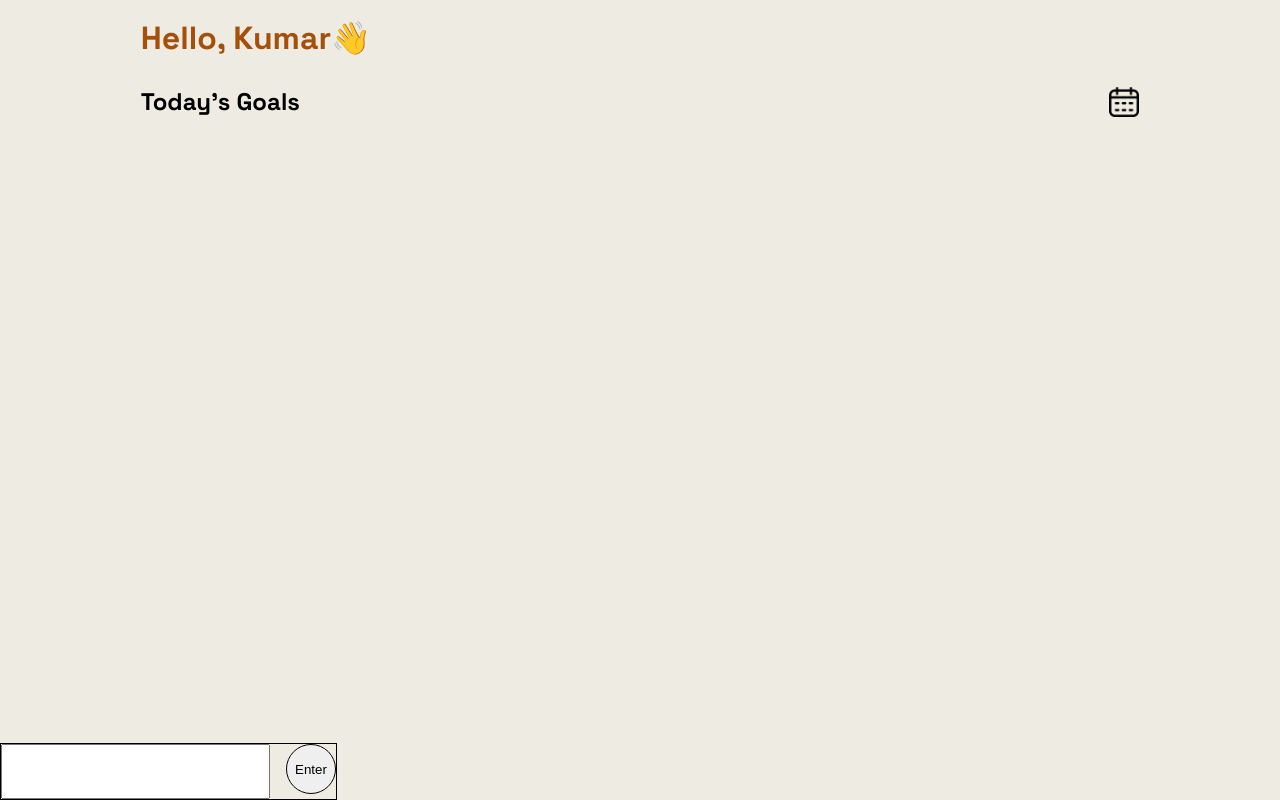
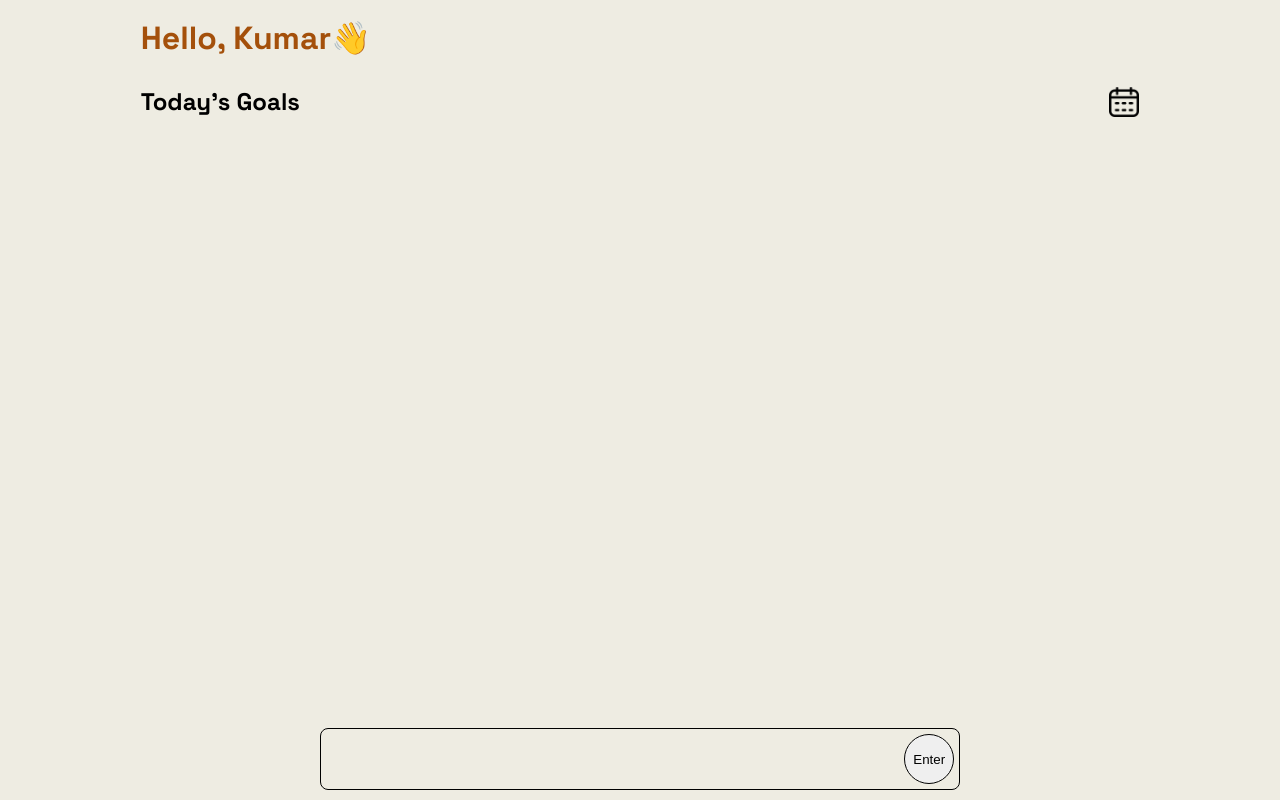
Before and after one commit to k-gourav/trackbit-habit-tracker, a React (Vite) app: page / in a window 1280 px wide. Built offline with nearby package versions, Linux system fonts and the light colour scheme.

Commit message:
Update Components

```diff
--- a/src/App.css
+++ b/src/App.css
@@ -45,7 +45,9 @@
   align-items: center;
   height: 60vh;
   overflow-y: scroll;
-
+}
+::-webkit-scrollbar {
+  width: 2px;
 }
 .task-logo{
   width: 40px;
@@ -168,22 +170,31 @@
 /* FOOTER COMPONENT */
 .footer-section{
   position: fixed;
-  bottom: 0;
-  gap: 1rem;
+  bottom: 1.2%;
+  left: 25%;
   border: 1px solid;
+  width: 50%;
   display: flex;
-  justify-content: center;
+  justify-content: space-between;
+  align-items: center;
+  border-radius: 8px;
+  padding: 0.3rem;
 }
 input[type="text"]{
-  display: block;
-  outline: none;
+  border: none;
   font-size: 1.2rem;
   font-family: "Space Grotesk", sans-serif;
-  padding: 0.8rem 1rem;
+  padding: 0.8rem 1.2rem;
+  width: 90%;
+  background: transparent;
+}
+input:focus{
+  outline: none;
 }
 button{
   height: 50px;
   width: 50px;
   border-radius: 50%;
   border: 1px solid;
+  cursor: pointer;
 }
```
